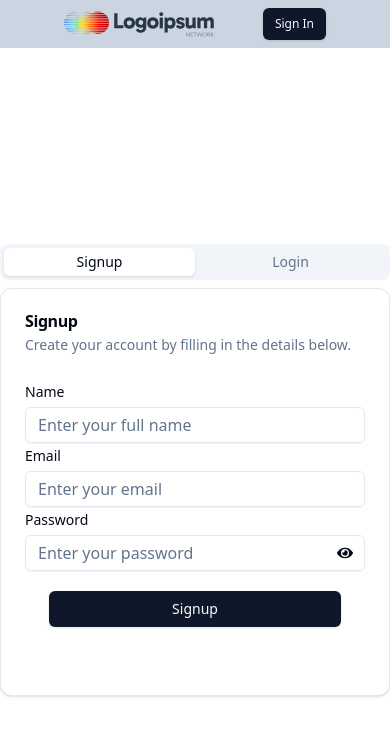
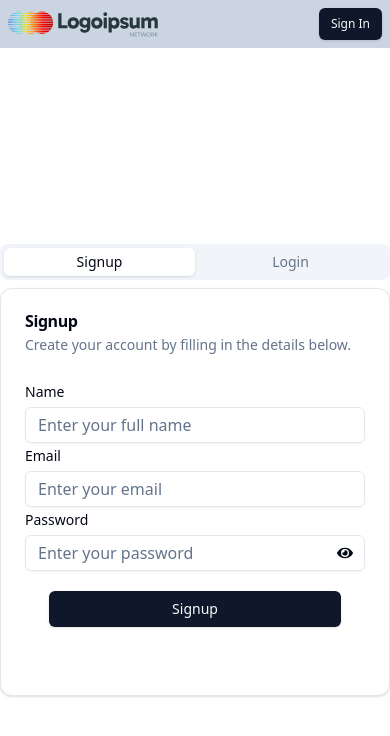
Before and after one commit to anujgupta5686/testing, a React (Vite) app in the folder frontend/: page /login in a window 390 px wide. Shown: the top 736 px of the page. Built offline with nearby package versions, Linux system fonts and the light colour scheme.

Commit message:
Make changes in the book schema and user schema.

```diff
--- a/frontend/src/pages/BookDetailPage.jsx
+++ b/frontend/src/pages/BookDetailPage.jsx
@@ -10,6 +10,8 @@ const BookDetailPage = () => {
   const params = useParams();
   const navigate = useNavigate();
   const newParams = params.id;
+
+  console.log("details::", details);
 
   useEffect(() => {
     refreshBooks();
--- a/frontend/src/pages/Navbar.jsx
+++ b/frontend/src/pages/Navbar.jsx
@@ -45,7 +45,7 @@ const Navbar = () => {
   };
 
   return (
-    <div className="flex justify-between px-16 items-center py-2 bg-slate-300">
+    <div className="flex justify-between px-2 md:px-16 items-center py-2 bg-slate-300 sticky top-0 z-50">
       <Link to={"/"}>
         <img src={logo} alt="Logo" loading="lazy" width={150} />
       </Link>
--- a/frontend/src/pages/ShowBooks.jsx
+++ b/frontend/src/pages/ShowBooks.jsx
@@ -2,6 +2,7 @@ import React, { useState } from "react";
 import { Button } from "@/components/ui/button";
 import { CiEdit } from "react-icons/ci";
 import { MdOutlineDeleteOutline } from "react-icons/md";
+import { BiSolidDetail } from "react-icons/bi";
 import {
   Dialog,
   DialogContent,
@@ -103,7 +104,7 @@ const ShowBooks = ({ item, onEdit, onRefresh }) => {
             className="px-4 py-2 bg-teal-600 text-white rounded-lg shadow-md font-semibold hover:bg-teal-700 hover:shadow-lg transition-all duration-300 transform hover:scale-105"
             title="Show More"
           >
-            Show More
+            <BiSolidDetail />
           </button>
         </div>
       </td>
```
Also changed, not shown: 1 other file (tests, documents, lock files or other folders).
